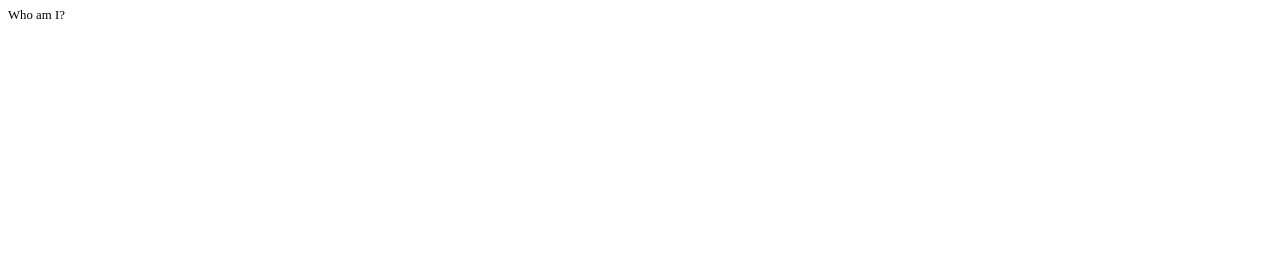
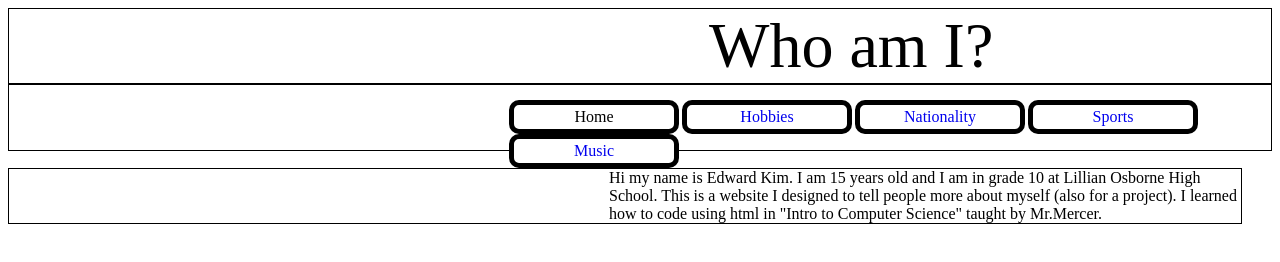
Before and after one commit to Edward146/Who-Am-I-, a plain HTML site: page index.html in a window 1280 px wide. Drawn offline with Linux system fonts and the light colour scheme.

Commit message:
Update index.html

```diff
--- a/index.html
+++ b/index.html
@@ -1,24 +1,64 @@
 <!DOCTYPE html>
 <html lang="en" dir="ltr">
 
+  <style>
+  .pad {
+    padding-left: 700px;
+    border: 1px solid black;
+  }
 
+  .navigation {
+    border: 1px solid black;
+    padding: 15px;
+    padding-left: 500px;
+    padding-bottom: 50px;
+  }
+
+  .main {
+    width: 50%;
+    float: left;
+    padding-left: 600px;
+    border: 1px solid black;
+  }
+
+  .button {
+  	border: 5px black solid;
+  	width: 150px;
+  	text-align: center;
+  	padding-top: 3px;
+  	padding-bottom: 3px;
+  	padding-left: 5px;
+  	padding-right: 5px;
+  	background-color: white;
+  	border-radius: 10px;
+  	float: left;
+  	margin-right: 3px;
+  }
+  </style>
   <head>
     <meta charset="utf-8">
 
     <!-- Used by keyboard -->
     <meta charset="utf-8">
 
-    <title>Learning HTML</title>
+    <title>Who am I?</title>
 
     <!-- Used by Browser or Google Search-->
-    <meta name="author" content="Mark Mercer">
-    <meta name="description" content="Learning HTML by building a simple Website">
-    <meta name="keywords" content="boilerplate, starter code, HTML, learning">
+    <meta name="author" content="Edward Kim">
+    <meta name="description" content="Telling people about my life">
+    <meta name="keywords" content="boilerplate, , HTML, Who, Am, I">
     <meta name="viewport" content="width=device-width, initial-scale=1.0">
     <!-- viewport is meant for Responsive Web Design, which we will look at later -->
-    <title>Who am I?</title>
   </head>
   <body>
-    <header style="font-size:1vw">Who am I?</header>
+  <div class="pad">
+    <header style="font-size:5.0vw">Who am I?</header>
+  </div>
+  <div class="navigation">
+  <div class="button">Home</div> <a href="Hobbies.html"><div class="button">Hobbies</div></a> <a href="Nationality.html"><div class="button">Nationality</div></a> <a href="Sports.html"><div class="button">Sports</div></a> <a href="Music.html"><div class="button">Music</div></a>
+  </div class="navigation">
+  <div class="main">
+    Hi my name is Edward Kim. I am 15 years old and I am in grade 10 at Lillian Osborne High School. This is a website I designed to tell people more about myself (also for a project). I learned how to code using html in "Intro to Computer Science" taught by Mr.Mercer.
+  </div>
   </body>
 </html>
```
